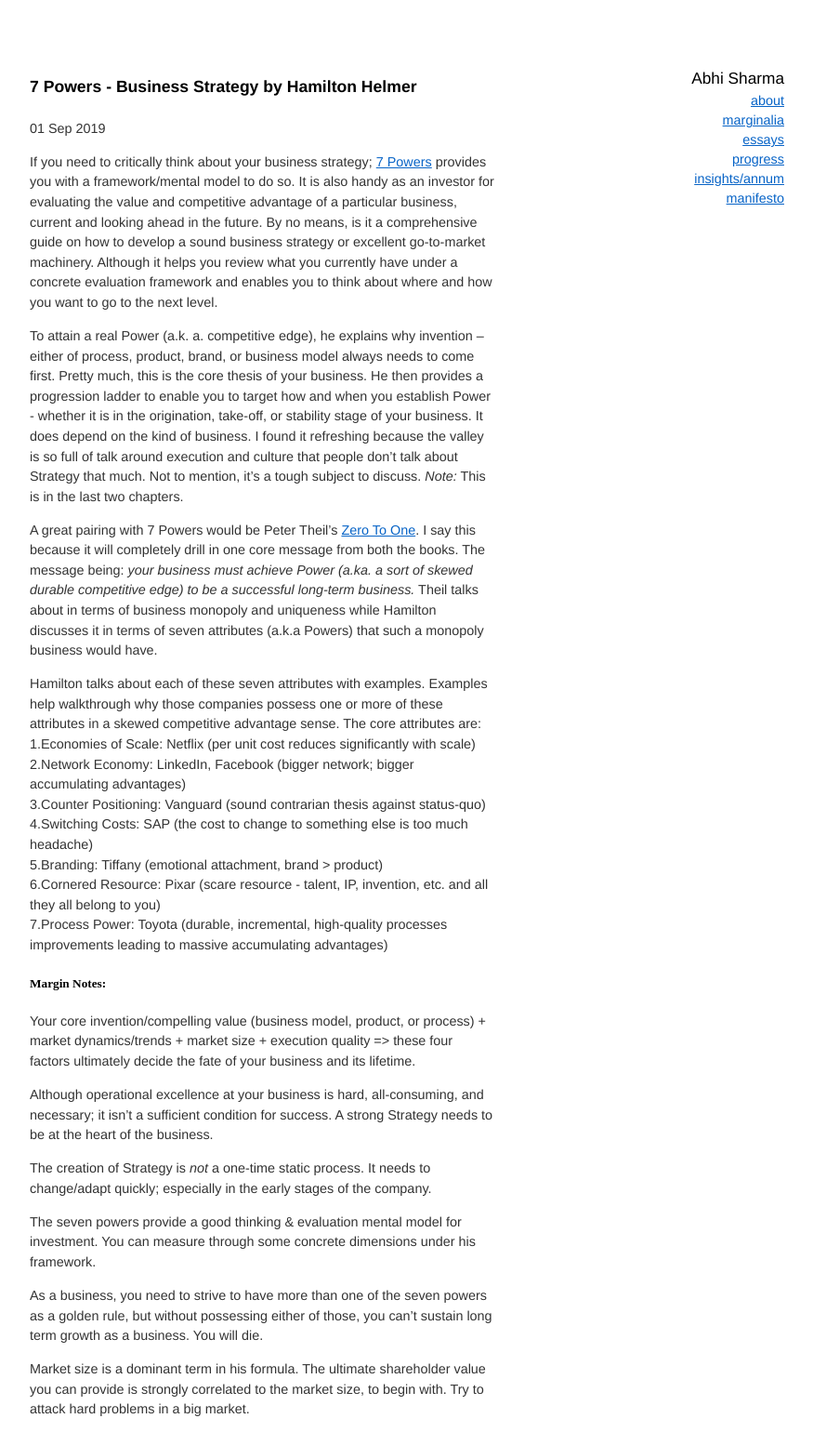
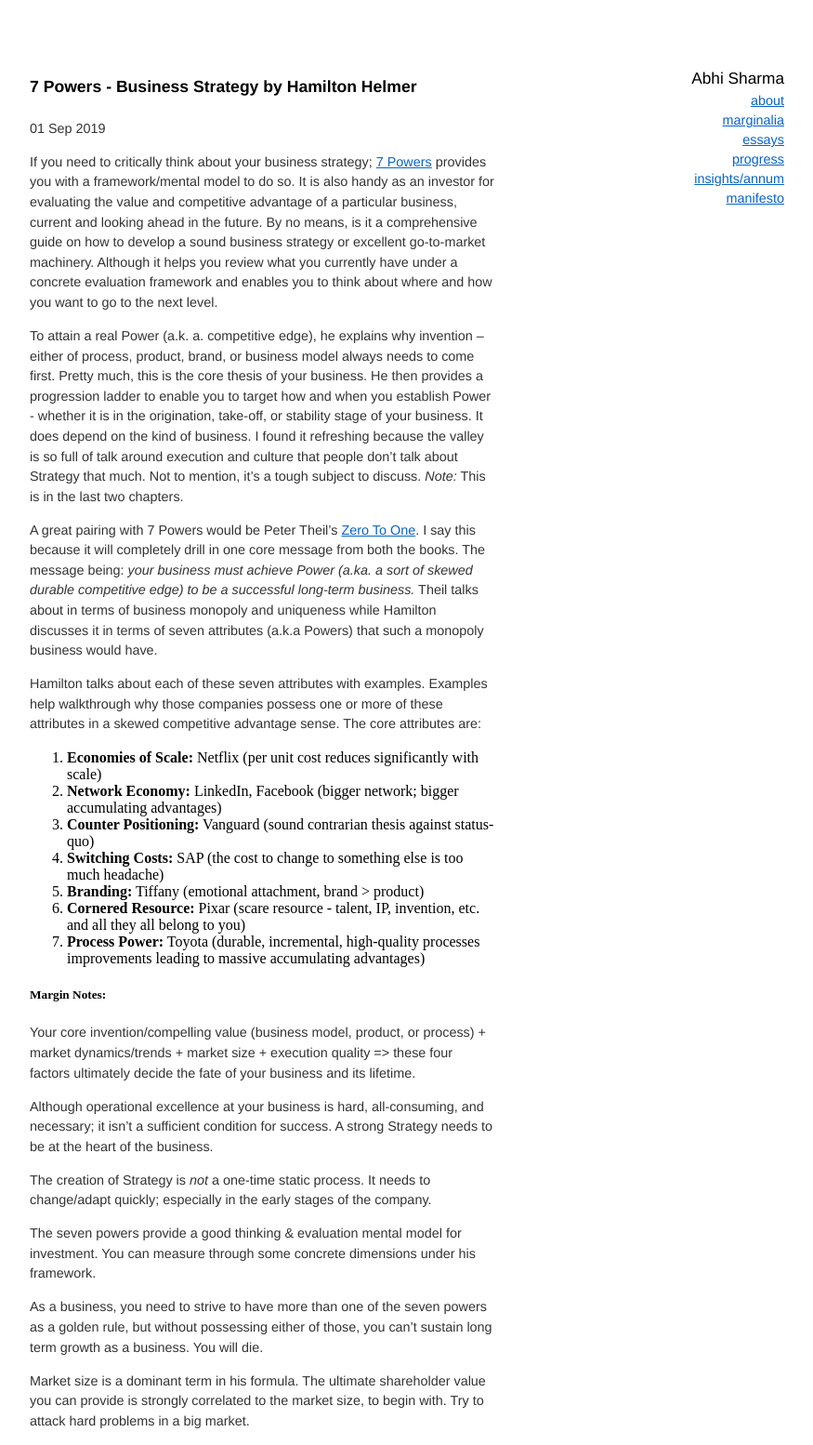
Before and after one commit to abhisharmab/abhisharmab.github.io, a Jekyll site: the page built from marginalia/_posts/2019-09-01-7powers.md, in a window 1280 px wide. Shown: the whole page at 93% size, without its empty margins (192-1067 px from the left). Built offline with Jekyll 4.4.1, drawn with Linux system fonts in a browser that asks for light colours.

Commit message:
revised 7 powers

```diff
--- a/marginalia/_posts/2019-09-01-7powers.md
+++ b/marginalia/_posts/2019-09-01-7powers.md
@@ -13,13 +13,13 @@
 A great pairing with 7 Powers would be Peter Theil's [Zero To One]( https://www.amazon.com/dp/B00J6YBOFQ/ref=cm_sw_em_r_mt_dp_U_o2xBDb30V4AVS). I say this because it will completely drill in one core message from both the books. The message being:  _your business must achieve Power (a.ka. a sort of skewed durable competitive edge) to be a successful long-term business._ Theil talks about in terms of business monopoly and uniqueness while Hamilton discusses it in terms of seven attributes (a.k.a Powers) that such a monopoly business would have.
 
 Hamilton talks about each of these seven attributes with examples. Examples help walkthrough why those companies possess one or more of these attributes in a skewed competitive advantage sense. The core attributes are:
-1.Economies of Scale: Netflix (per unit cost reduces significantly with scale)
-2.Network Economy: LinkedIn, Facebook (bigger network; bigger  accumulating advantages)
-3.Counter Positioning: Vanguard (sound contrarian thesis against status-quo)
-4.Switching Costs: SAP (the cost to change to something else is too much headache)
-5.Branding: Tiffany (emotional attachment, brand > product)
-6.Cornered  Resource: Pixar (scare resource - talent, IP, invention, etc. and all they all belong to you)
-7.Process Power: Toyota (durable, incremental, high-quality processes improvements leading to massive accumulating advantages)
+1. **Economies of Scale:** Netflix (per unit cost reduces significantly with scale)
+2. **Network Economy:** LinkedIn, Facebook (bigger network; bigger  accumulating advantages)
+3. **Counter Positioning:** Vanguard (sound contrarian thesis against status-quo)
+4. **Switching Costs:** SAP (the cost to change to something else is too much headache)
+5. **Branding:** Tiffany (emotional attachment, brand > product)
+6. **Cornered Resource:** Pixar (scare resource - talent, IP, invention, etc. and all they all belong to you)
+7. **Process Power:** Toyota (durable, incremental, high-quality processes improvements leading to massive accumulating advantages)
 
 ##### Margin Notes:
 
```
